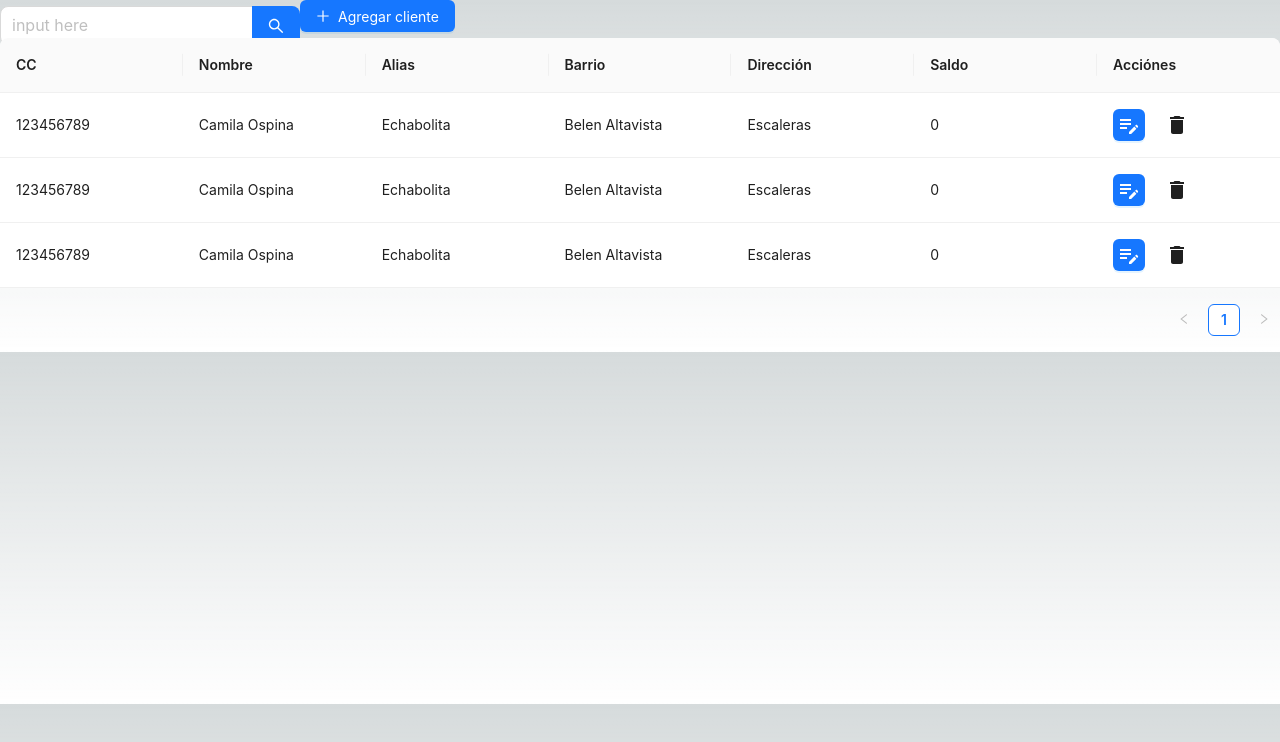
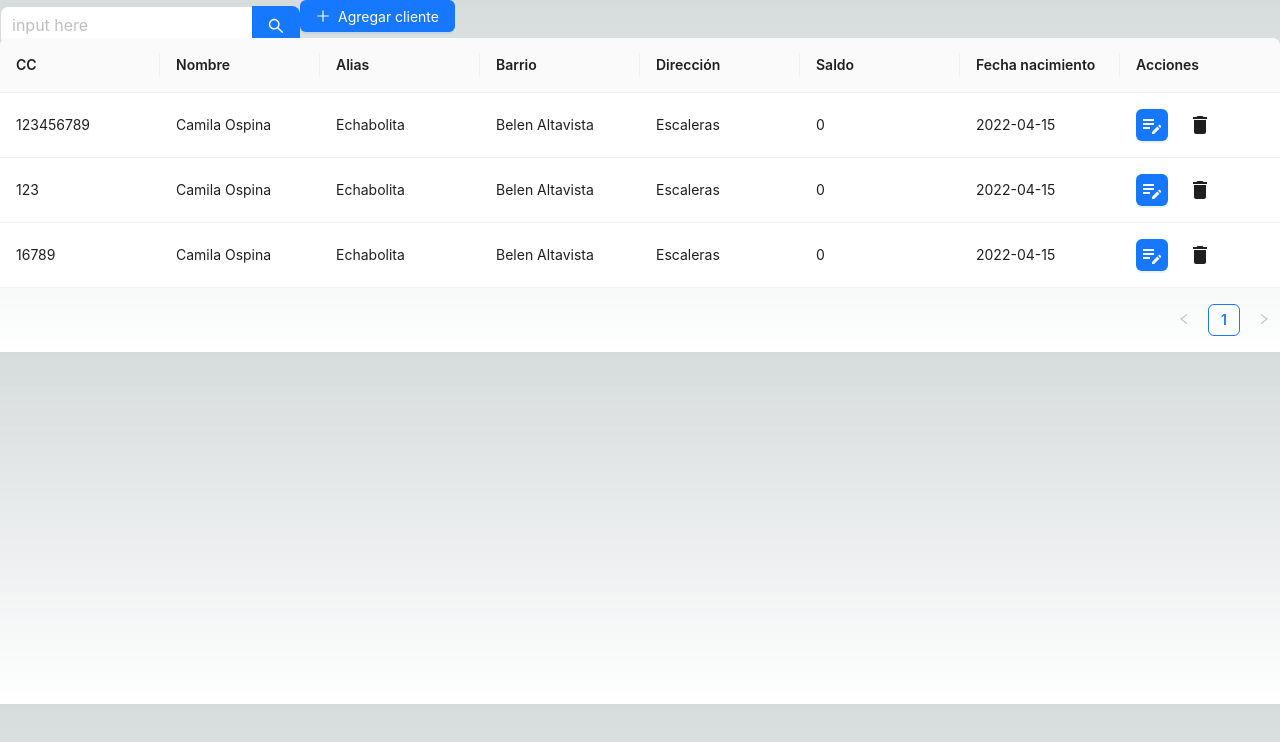
Before and after one commit to dalvarez082/service_pos_app, a Next.js app: page /Client in a window 1280 px wide. Shown: the top 742 px of the page. Built offline with nearby package versions, Linux system fonts and the light colour scheme.

Commit message:
Intento de Insert client

```diff
--- /dev/null
+++ b/src/data/db.json
@@ -0,0 +1,46 @@
+{
+  "users": [
+    {
+      "id": 1,
+      "name": "Juan",
+      "password": "123"
+    }
+  ],
+
+  "client": [
+
+    {
+      "key": "123456789",
+      "name": "Camila Ospina",
+      "alias": "Echabolita",
+      "birth_date" : "2022-04-15",
+      "district" : "Belen Altavista",
+      "address": "Escaleras",
+      "balance" : 0
+    },{
+      "key": "123",
+      "name": "Camila Ospina",
+      "alias": "Echabolita",
+      "birth_date" : "2022-04-15",
+      "district" : "Belen Altavista",
+      "address": "Escaleras",
+      "balance" : 0
+    },{
+      "key": "16789",
+      "name": "Camila Ospina",
+      "alias": "Echabolita",
+      "birth_date" : "2022-04-15",
+      "district" : "Belen Altavista",
+      "address": "Escaleras",
+      "balance" : 0
+    }
+
+
+
+
+
+
+  ]
+
+
+}
--- a/src/pages/Client.jsx
+++ b/src/pages/Client.jsx
@@ -10,17 +10,15 @@ const Client = () => {
     <div>
 
       <div>
-
-        <Search_info></Search_info>
-        <Add_info></Add_info>
+        <Search_info key="search"/>
+        <Add_info key="add"/>
       </div>
 
 
 
-      <div style={{
-        height : '80%'
-      }}>
-      <Table_info></Table_info>
+
+      <div>
+      <Table_info />
       </div>
 
 
--- a/src/pages/Components/Add_info.jsx
+++ b/src/pages/Components/Add_info.jsx
@@ -1,10 +1,17 @@
 import { PlusOutlined } from '@ant-design/icons';
 import { Button, Col, DatePicker, Drawer, Form, Input, Row, Select, Space } from 'antd';
 import { useState } from 'react';
-const { Option } = Select;
+import React, { useRef } from 'react';
+import axios from 'axios';
+import db from '../../data/db.json';
+
+
+
+
 
 
 const Add_info = () => {
+
 
   const [open, setOpen] = useState(false);
   const showDrawer = () => {
@@ -13,6 +20,40 @@ const Add_info = () => {
   const onClose = () => {
     setOpen(false);
   };
+
+
+
+
+
+
+
+  const add_client = () => {
+    const form = formRef.current;
+    form.validateFields().then(values => {
+      console.log(values.name)
+      // Definimos los datos del nuevo cliente
+      const newClient = {
+        "key": values.key,
+        "name": values.name,
+        "alias": values.alias,
+        "birth_date": values.birth_date.format('YYYY-MM-DD'),
+        "district": values.district,
+        "address": values.address,
+        "balance": 0
+      };
+      console.log(newClient)
+      form.resetFields();
+
+      onClose();
+    });
+
+  };
+
+  const formRef = useRef(null);
+
+
+
+
   return (
     <>
 
@@ -31,18 +72,21 @@ const Add_info = () => {
         extra={
           <Space>
             <Button onClick={onClose}>Cancelar</Button>
-            <Button onClick={onClose} type="primary">
+            <Button type="primary" onClick={add_client}>
               Agregar
             </Button>
           </Space>
         }
       >
 
-        <Form layout="vertical" hideRequiredMark  >
+        <Form layout="vertical" hideRequiredMark
+         initialValues={{ remember: true }}
+         ref={formRef}
+         >
           <Row gutter={16}>
             <Col span={12}>
               <Form.Item
-                name="id"
+                name="key"
                 label="C.C"
                 rules={[
                   {
@@ -77,7 +121,7 @@ const Add_info = () => {
             <Col span={12}>
               <Form.Item
                 name="alias"
-                label="Seudonombre"
+                label="alias"
                 rules={[
                   {
                     required: true,
@@ -112,7 +156,7 @@ const Add_info = () => {
           <Row gutter={16}>
             <Col span={12}>
               <Form.Item
-                name="ndistrict"
+                name="district"
                 label="Barrio"
                 rules={[
                   {
@@ -127,7 +171,7 @@ const Add_info = () => {
             </Col>
             <Col span={12}>
               <Form.Item
-                name="dateTime"
+                name="birth_date"
                 label="Fecha de nacimiento"
                 rules={[
                   {
@@ -174,4 +218,4 @@ const Add_info = () => {
 
   );
 };
-export default Add_info;
+export default Add_info;
--- a/src/pages/Components/Table_info.jsx
+++ b/src/pages/Components/Table_info.jsx
@@ -1,44 +1,19 @@
 import { Space, Table, Button } from 'antd';
-import { Delete, EditNote,} from '@mui/icons-material';
-
-const data = [
-  {
-    cc: '123456789',
-    name: 'Camila Ospina',
-    alias: 'Echabolita',
-    district : 'Belen Altavista',
-    address: 'Escaleras',
-    balance : 0,
-  },
-  {
-    cc: '123456789',
-    name: 'Camila Ospina',
-    alias: 'Echabolita',
-    district : 'Belen Altavista',
-    address: 'Escaleras',
-    balance : 0,
-  },{
-    cc: '123456789',
-    name: 'Camila Ospina',
-    alias: 'Echabolita',
-    district : 'Belen Altavista',
-    address: 'Escaleras',
-    balance : 0,
-  },
-];
+import { Delete, EditNote } from '@mui/icons-material';
+import db from '../../data/db.json';
 
 const columns = [
   {
     title: 'CC',
-    dataIndex: 'cc',
+    dataIndex: 'key',
     key: 'cc',
-    render: (text) => <a>{text}</a>,
+
   },
   {
     title: 'Nombre',
     dataIndex: 'name',
     key: 'name',
-    render: (text) => <a>{text}</a>,
+
   },
   {
     title: 'Alias',
@@ -61,21 +36,21 @@ const columns = [
     key: 'balance',
   },
   {
-    title: 'Acciónes',
+    title: 'Fecha nacimiento',
+    dataIndex: 'birth_date',
+    key: 'birth_date',
+  },
+  {
+    title: 'Acciones',
     key: 'action',
     render: (text, record) => (
       <Space size="middle">
         <Button type="primary" icon={<EditNote />} />
         <Button type="danger" icon={<Delete />} />
-
-
-
       </Space>
     ),
   },
 ];
 
-const Table_info = () => <Table columns={columns} dataSource={data} scroll={{ y: 240 }} style={{
-
-}} />;
+const Table_info = () => <Table columns={columns} dataSource={db.client} scroll={{ y: 240 }} style={{}} />;
 export default Table_info;
--- a/src/pages/Login.jsx
+++ b/src/pages/Login.jsx
@@ -2,7 +2,7 @@ import React from 'react';
 import { Card, Form, Input, Button } from 'antd';
 import { UserOutlined, LockOutlined } from '@ant-design/icons';
 import { useRouter } from 'next/router';
-import db from '../data/user.json';
+import db from '../data/db.json';
 
 const Login = () => {
 const [form] = Form.useForm();
```
Also changed, not shown: package.json (+8 -1 lines), src/data/user.json (deleted, +0 -8 lines), src/pages/Components/Search_info.jsx (+6 -2 lines), src/pages/api/hello.js (line endings or trailing spaces), 1 other file (tests, documents, lock files or other folders).
